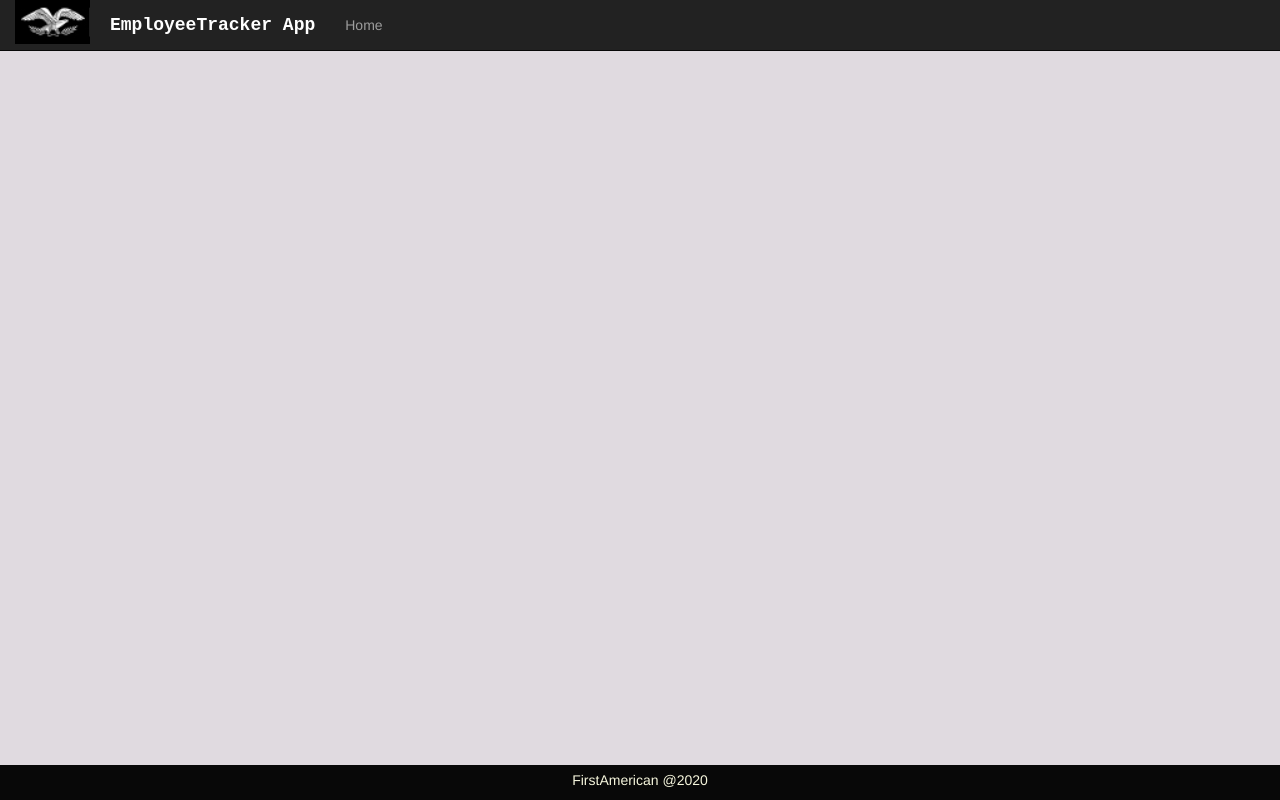
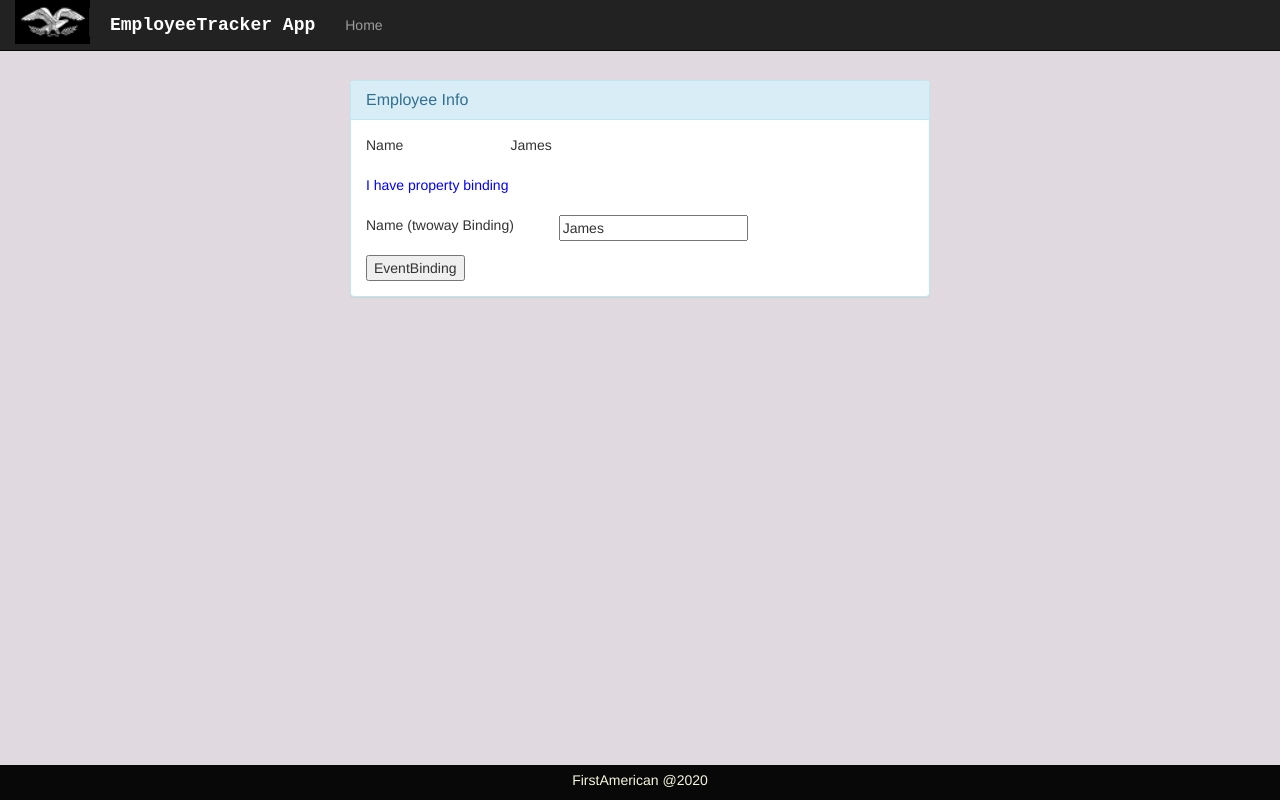
Before and after one commit to pachumon/EmployeeTrackerApp, an Angular app in the folder EmployeeTracker/: page / in a window 1280 px wide. Built offline with nearby package versions, Linux system fonts and the light colour scheme.

Commit message:
Bindings Interpolation/Property/Event/TwoWay

```diff
--- a/EmployeeTracker/src/app/app.component.html
+++ b/EmployeeTracker/src/app/app.component.html
@@ -26,7 +26,7 @@
   </div>
 </nav>
 <div class="container-fluid mr-10 app-container">
-
+ <fai-home></fai-home>
 </div>
 
 <div id="footer" class="navbar-fixed-bottom">
--- /dev/null
+++ b/EmployeeTracker/src/app/home/home.component.html
@@ -0,0 +1,31 @@
+<div class="container-fluid">
+  <div class="col-lg-6 col-lg-offset-3">
+    <div class="panel panel-default panel-info">
+      <div class="panel-heading">
+        <h3 class="panel-title">Employee Info</h3>
+      </div>
+      <div class="panel-body">
+        <div class="row">
+          <div class="col-lg-3 center-block">Name</div>
+          <div class="col-lg-9">{{ employeeName }}</div>
+          <br />
+          <br />
+          <div class="col-md-12" [style.color]="textStyle">
+            I have property binding
+          </div>
+          <br />
+          <br />
+          <div class="col-lg-4 center-block">Name (twoway Binding)</div>
+          <div class="col-lg-8">
+            <input type="text" name="name" id="name" [(ngModel)]="employeeName" />
+          </div>
+          <br>
+          <br>
+          <div class="col-md-12">
+            <input type="button" name="eventbtn" value="EventBinding" (click)="btnClick()" />
+          </div>
+        </div>
+      </div>
+    </div>
+  </div>
+</div>
--- /dev/null
+++ b/EmployeeTracker/src/app/home/home.component.ts
@@ -0,0 +1,21 @@
+import { Component, OnInit } from '@angular/core';
+
+@Component({
+  selector: 'fai-home',
+  templateUrl: './home.component.html',
+  styleUrls: ['./home.component.css'],
+})
+export class HomeComponent implements OnInit {
+  employeeName: string = 'James';
+
+  textStyle: string = 'blue';
+
+  constructor() {}
+
+  ngOnInit(): void {}
+
+  btnClick(){
+    console.log('invoked');
+    this.employeeName="btnclicked"
+  };
+}
```
Also changed, not shown: EmployeeTracker/src/app/app.module.ts (+7 -2 lines), EmployeeTracker/src/app/home/home.component.css (added), 1 other file (tests, documents, lock files or other folders).
